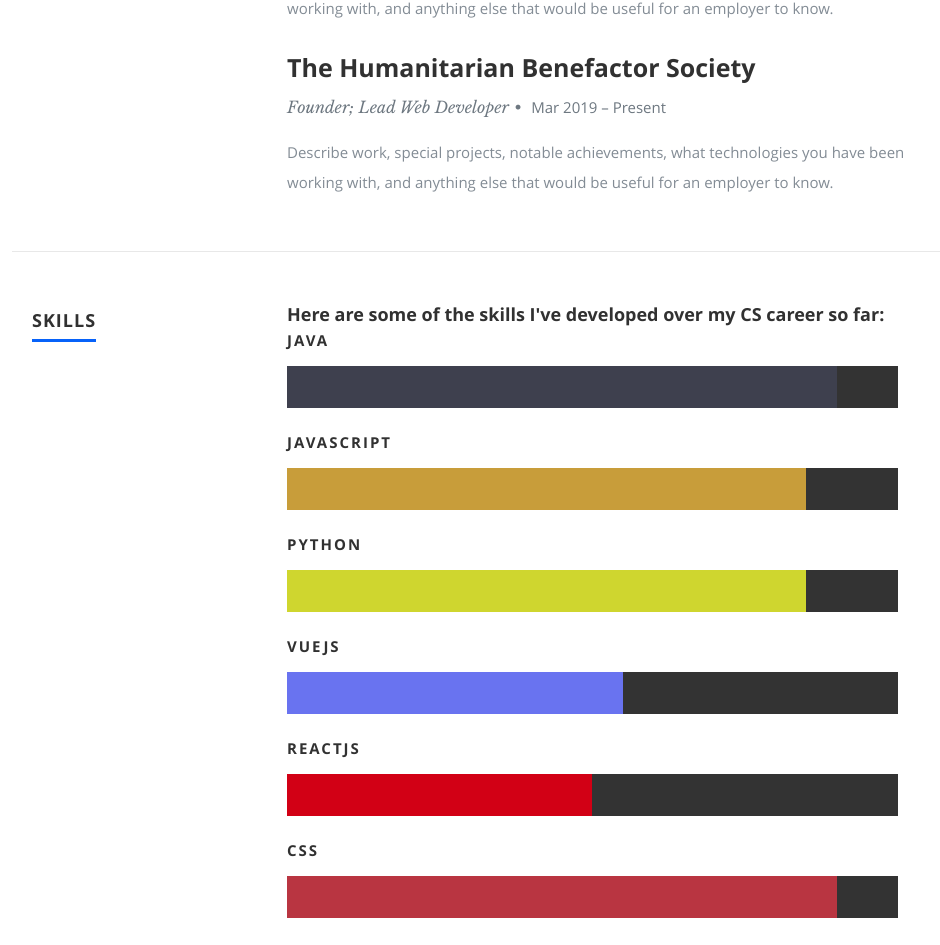
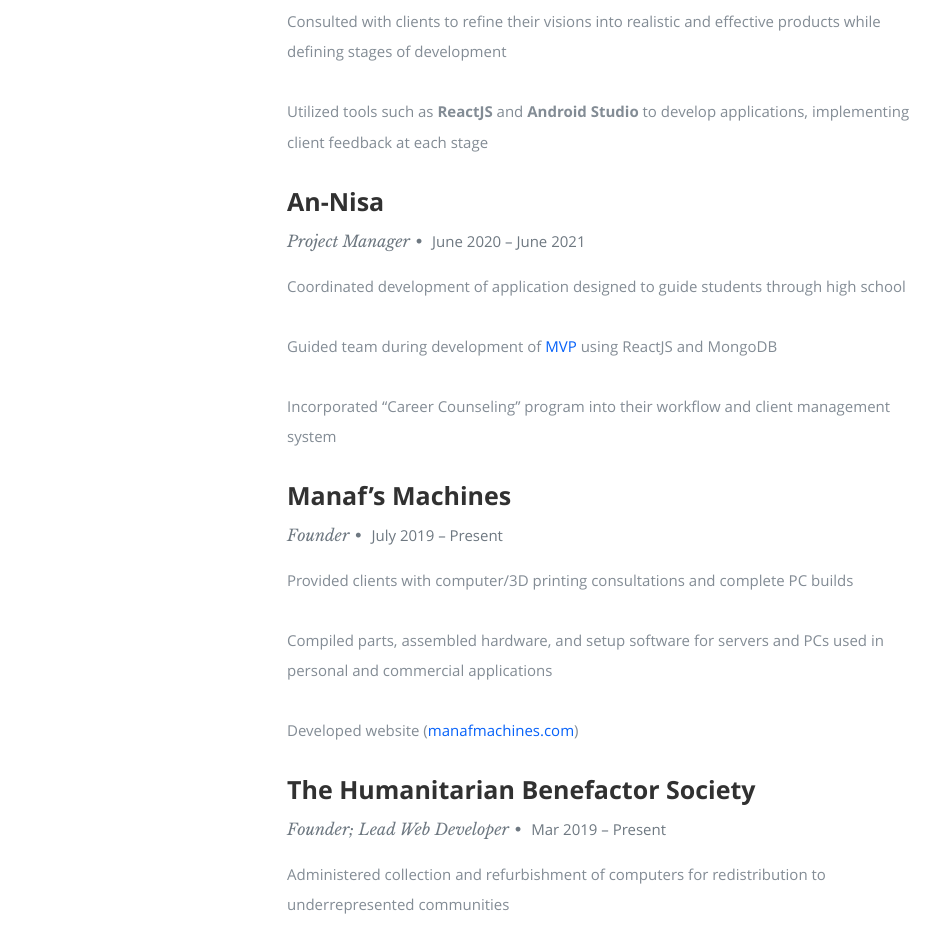
Before and after one commit to manafasif/resume-site, a React (Create React App) app: page / in a window 1280 px wide. Shown: the part 2785-3730 px from the top of the page, without its empty margins (118-1058 px from the left). Built offline with nearby package versions, Linux system fonts and the light colour scheme.

Commit message:
data updated

```diff
--- a/public/resumeData.json
+++ b/public/resumeData.json
@@ -45,37 +45,37 @@
         "company": "Texas Association of Business: The Texas State Chamber",
         "title": "Business Systems Analyst",
         "years": "Aug 2021 – Present",
-        "description": "Designed, implemented, and maintained dynamic website using <b>JavaScript</b> on <b>Velo</b>. Performed technical consultations and systems optimization, refining and optimizing business processes with technology. Collaborated directly with supervisors to research and implement solution for managing many concurrent events with hundreds of attendees per requirements, leading to an 80% reduction in event management time."
+        "description": "Designed, implemented, and maintained dynamic website using <b>JavaScript</b> on <b>Velo</b> <br/><br/>Performed technical consultations and systems optimization, refining and optimizing business processes with technology <br/><br/>Collaborated directly with supervisors to research and implement solution for managing many concurrent events with hundreds of attendees per requirements, leading to an 80% reduction in event management time"
       },
       {
         "company": "Trammell PC",
         "title": "Systems Analyst",
         "years": "July 2020 – Dec 2021",
-        "description": "Describe work, special projects, notable achievements, what technologies you have been working with, and anything else that would be useful for an employer to know."
+        "description": "Worked with management to optimize workflow by implementing automated solutions to efficiently process thousands of clients, reducing client entry creation time by 60% <br/><br/>Applied technical skills in a dynamic consultant/support role, performing emergency tech repairs and data recovery<br/><br/>Designed automated form filling and mass package tracking tools using <b>Python</b> and <b>Selenium WebDriver</b>, reducing processing time by 95% and increasing data accuracy significantly<br/><br/>Managed database of hundreds of thousands of court exhibits and client records<br/><br/>Implemented scripts to automate and enforce formatting guidelines"
       },
       {
         "company": "Real Time IT Solutions",
         "title": "Web Developer; Android Developer",
         "years": "June 2020 – June 2021",
-        "description": "Consulted with clients to refine their visions into realistic and effective products while defining stages of development. Utilized tools such as <b>ReactJS</b> and <b>Android Studio</b> to develop applications, implementing client feedback at each stage."
+        "description": "Consulted with clients to refine their visions into realistic and effective products while defining stages of development<br/><br/>Utilized tools such as <b>ReactJS</b> and <b>Android Studio</b> to develop applications, implementing client feedback at each stage"
       },
       {
         "company": "An-Nisa",
         "title": "Project Manager",
         "years": "June 2020 – June 2021",
-        "description": "Describe work, special projects, notable achievements, what technologies you have been working with, and anything else that would be useful for an employer to know."
+        "description": "Coordinated development of application designed to guide students through high school<br/><br/>Guided team during development of <a href=https://collegeroadmap-ubswm.mongodbstitch.com/login>MVP</a> using ReactJS and MongoDB<br/><br/>Incorporated “Career Counseling” program into their workflow and client management system"
       },
       {
         "company": "Manaf’s Machines",
         "title": "Founder",
         "years": "July 2019 – Present",
-        "description": "Describe work, special projects, notable achievements, what technologies you have been working with, and anything else that would be useful for an employer to know."
+        "description": "Provided clients with computer/3D printing consultations and complete PC builds<br/><br/>Compiled parts, assembled hardware, and setup software for servers and PCs used in personal and commercial applications<br/><br/>Developed website (<a href=http://manafmachines.com>manafmachines.com</a>)"
       },
       {
         "company": "The Humanitarian Benefactor Society",
         "title": "Founder; Lead Web Developer",
         "years": "Mar 2019 – Present",
-        "description": "Describe work, special projects, notable achievements, what technologies you have been working with, and anything else that would be useful for an employer to know."
+        "description": "Administered collection and refurbishment of computers for redistribution to underrepresented communities<br/><br/>Restored various electronics and installed custom lightweight operating systems to make old systems usable<br/><br/>Appointed as Lead Web Developer (<a href=hbsglobal.org>hbsglobal.org</a>)"
       }
     ],
     "skills": [
@@ -88,28 +88,36 @@
         "level": "85%"
       },
       {
+        "name": "TypeScript",
+        "level": "85%"
+      },
+      {
         "name": "Python",
         "level": "85%"
       },
       {
-        "name": "VueJs",
-        "level": "55%"
-      },
-      {
         "name": "ReactJs",
-        "level": "50%"
-      },
-      {
-        "name": "CSS",
-        "level": "90%"
-      },
-      {
-        "name": "PHP",
         "level": "80%"
       },
       {
-        "name": "Swift",
-        "level": "50%"
+        "name": "NextJs",
+        "level": "75%"
+      },
+      {
+        "name": "HTML/CSS",
+        "level": "85%"
+      },
+      {
+        "name": "R",
+        "level": "65%"
+      },
+      {
+        "name": "Bash",
+        "level": "65%"
+      },
+      {
+        "name": "Lua",
+        "level": "60%"
       }
     ]
   },
--- a/src/Components/Resume.js
+++ b/src/Components/Resume.js
@@ -26,7 +26,7 @@ class Resume extends Component {
             <em className="date">{education.graduated}</em>
           </p>
           <p className="info">GPA: {education.gpa}</p>
-          <p dangerouslySetInnerHTML={{__html: education.description}}></p>
+          <p dangerouslySetInnerHTML={{ __html: education.description }}></p>
         </div>
       );
     });
@@ -39,7 +39,7 @@ class Resume extends Component {
             {work.title}
             <span>&bull;</span> <em className="date">{work.years}</em>
           </p>
-          <p dangerouslySetInnerHTML={{__html: work.description}}></p>
+          <p dangerouslySetInnerHTML={{ __html: work.description }}></p>
         </div>
       );
     });
@@ -97,6 +97,7 @@ class Resume extends Component {
 
             <div className="nine columns main-col">
               <h5>{skillmessage}</h5>
+              <br />
 
               <div className="bars">
                 <ul className="skills">{skills}</ul>
```
